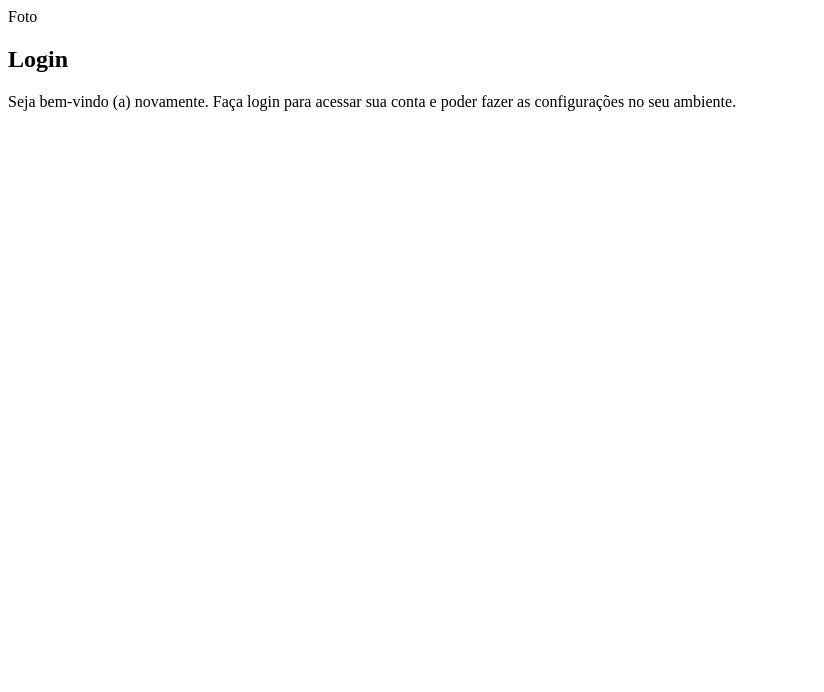
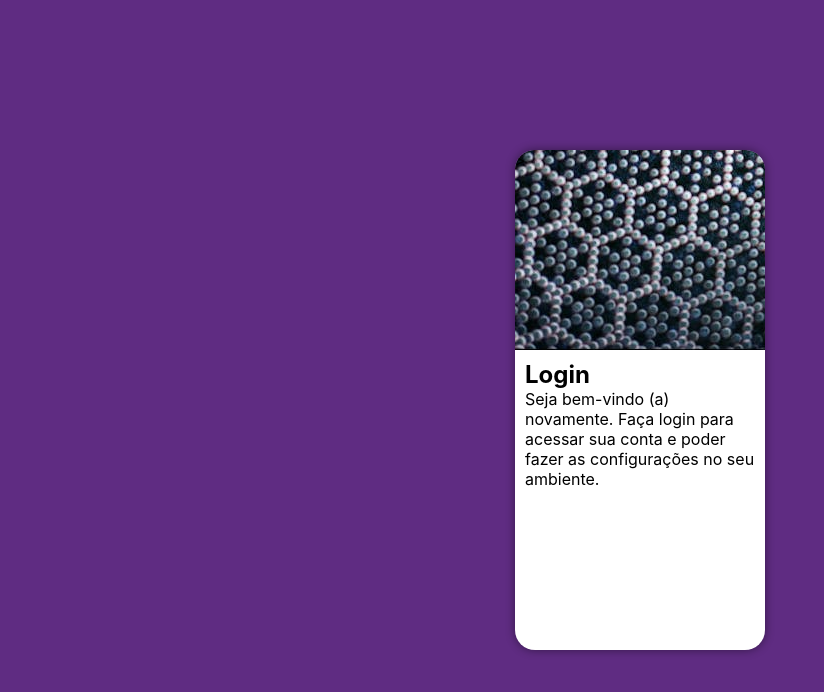
Before and after one commit to josesoaresm/projeto-login, a plain HTML site: page index.html in a window 1280 px wide. Shown: the whole page, without its empty margins (0-824 px from the left). Drawn offline with Linux system fonts and the light colour scheme.

Commit message:
Atualizei minha tela de login

```diff
--- a/estilos/style.css
+++ b/estilos/style.css
@@ -5,3 +5,48 @@
     Verde: #49a09d
     Lilás: #5f2c82
 */
+
+* {
+    font-family:v-apple-system, BlinkMacSystemFont, 'Segoe UI', Roboto, Oxygen, Ubuntu, Cantarell, 'Open Sans', 'Helvetica Neue', sans-serif;
+    padding: 0px;
+    margin: 0px;
+    box-sizing: border-box; /*ocupar toda a tela*/
+}
+
+body, html {
+    background-color: #5f2c82;
+    height: 100vh;
+    width: 100vw;
+}
+
+main {
+    position: relative;
+    height: 100vh;
+    width: 100vw;
+}
+section#login {
+    position: absolute; /* Para centralizar topo, esquerda -50%, -50% */
+    top: 50%;
+    left: 50%;
+    transform: translate(-50%, -50%);
+    overflow: hidden; /*Tudo que estiver dentro do cover vai ficar arredondado*/
+
+    background-color: white;
+    width: 250px;       /*Largura e altura de celular*/
+    height: 500px;
+    border-radius: 20px;
+    box-shadow: 0px 0px 10px rgba(0, 0, 0, 0.450); /*Borda sem espalhamento*/
+}
+
+section#login > div#imagem {
+    display: block;
+    background: #5f2c82 url(../imagens/pexels.jpg) no-repeat;
+    background: cover;
+    background-position: left bottom; /* para a imagem ficar a esquerdaa e abaixo */
+    height: 200px;
+}
+
+section#login > div#formulario {
+    display: block;
+    padding: 10px;
+}
--- a/index.html
+++ b/index.html
@@ -7,10 +7,10 @@
     <link rel="stylesheet" href="estilos/style.css">
 </head>
 <body>
-
-    <section>
-        <div id="login">
-            Foto
+    <main>
+        <section id="login">
+            <div id="imagem">
+                <!--Aqui está a imagem nas CSS-->>
             </div>
             <div id="formulario">
                 <h1>Login</h1>
@@ -19,8 +19,7 @@
 
                 </form>
             </div>
-
         </section>
-
+    </main>
 </body>
 </html>
```
Lines whose indentation alone changed are shown as unchanged.
